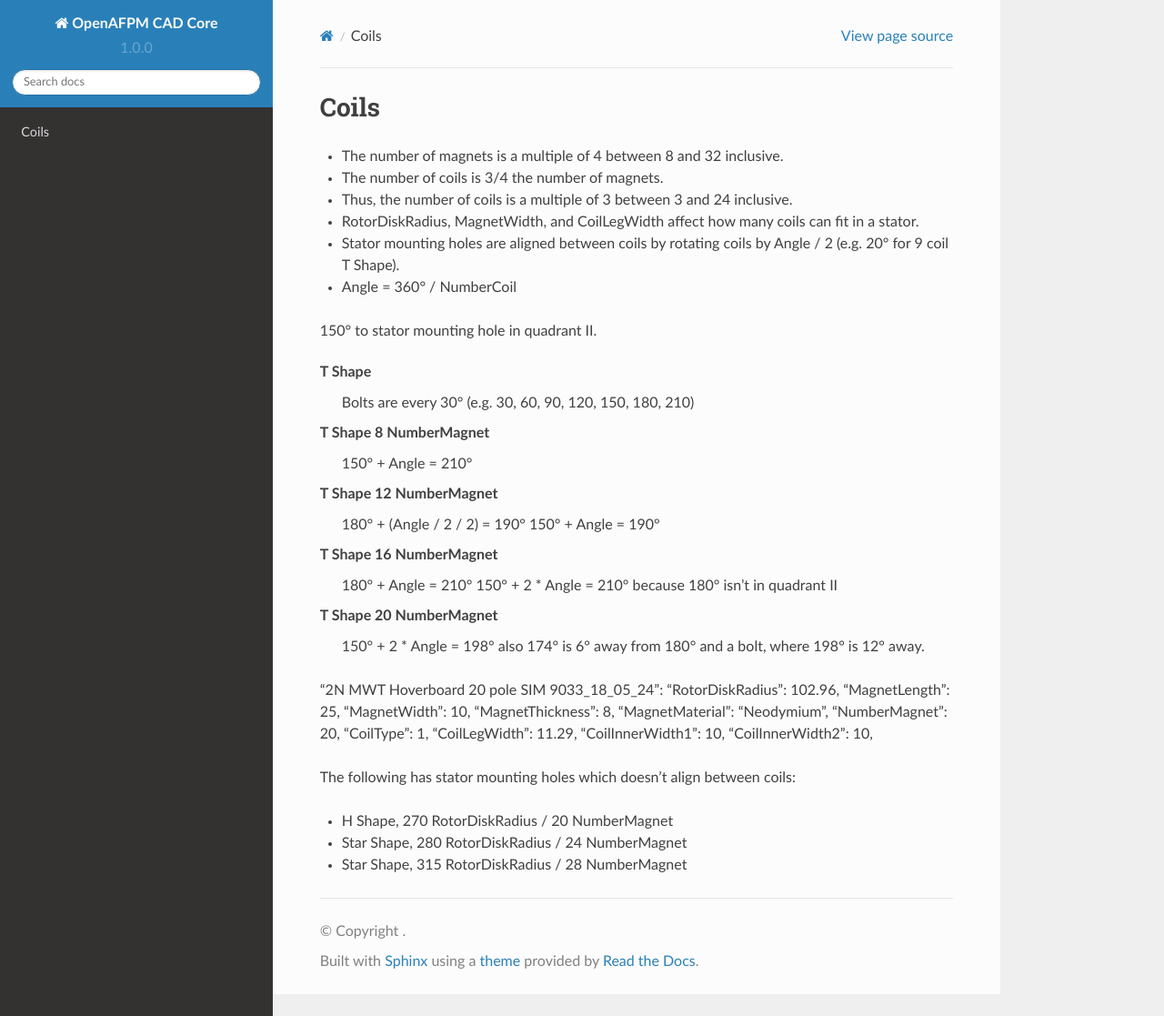
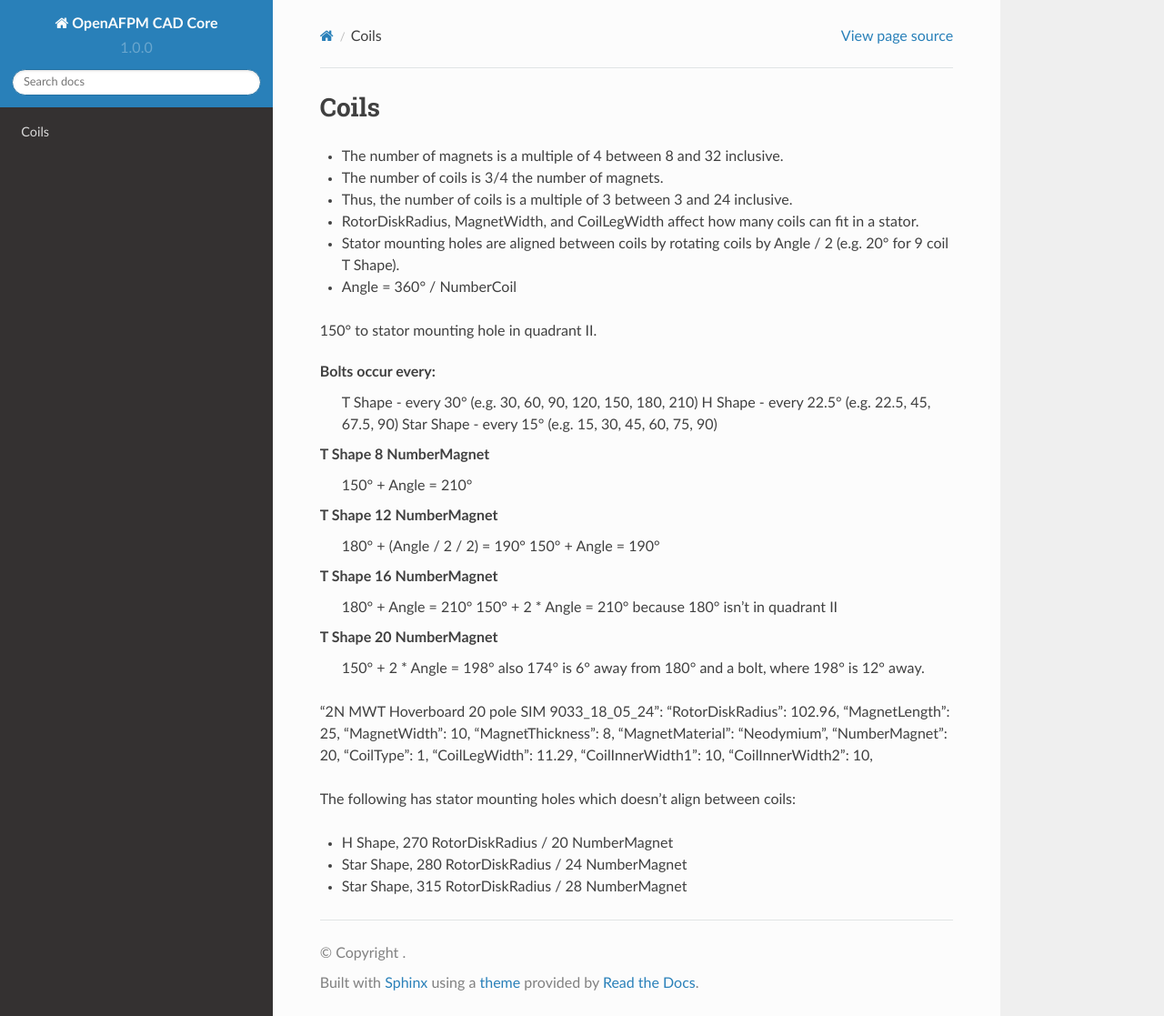
Before and after one commit to gbroques/openafpm-cad-core, a Sphinx documentation site: the page built from docs/coils.rst, in a window 1280 px wide and 1117 px high. Shown: the whole window at 91% size. Built offline with Sphinx 7.4.7 and the Read the Docs theme 2.0.0, drawn with Linux system fonts in a browser that asks for light colours; pages that are not in the unit, such as notebooks, are missing from menus.

Commit message:
Update coils doc

```diff
--- a/docs/coils.rst
+++ b/docs/coils.rst
@@ -17,6 +17,7 @@ T      185              16            12          30°    210°
 T      102.96           20            15          24°    198°
 T      120              24            18          20°
 T      140              28            21          17.14°
+T      140              32            24          15°
 H      225              16            12          30°
 H      270              20            15          24°
 Star   280              24            18          20°
@@ -27,8 +28,10 @@ Star   350              32            24          15°
 
 150° to stator mounting hole in quadrant II.
 
-T Shape
-  Bolts are every 30° (e.g. 30, 60, 90, 120, 150, 180, 210)
+Bolts occur every:
+  T Shape - every 30° (e.g. 30, 60, 90, 120, 150, 180, 210)
+  H Shape - every 22.5° (e.g. 22.5, 45, 67.5, 90)
+  Star Shape - every 15° (e.g. 15, 30, 45, 60, 75, 90)
 
 T Shape 8 NumberMagnet
   150° + Angle = 210°
```
